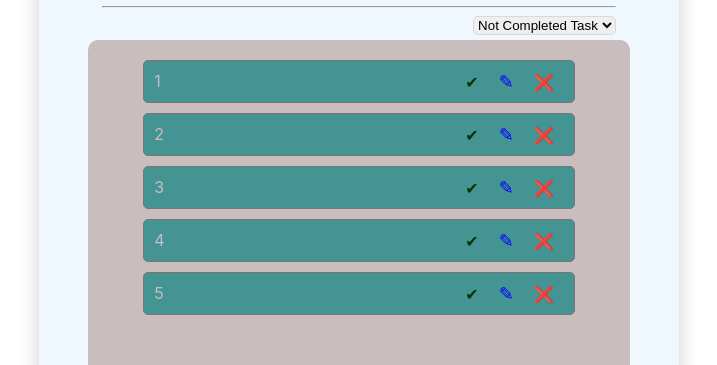
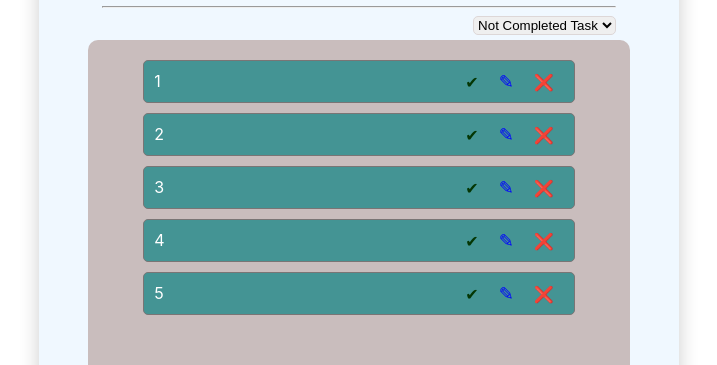
Before and after one commit to Naveed69/50-Day-challenge, a React (Create React App) app in the folder Project-33/new-to-do-list/: page / in a window 1280 px wide. Shown: the part 153-518 px from the top of the page, without its empty margins (281-998 px from the left). Built offline with nearby package versions, Linux system fonts and the light colour scheme.

Commit message:
added full functionality

```diff
--- a/Project-33/new-to-do-list/src/components/Card/Card.css
+++ b/Project-33/new-to-do-list/src/components/Card/Card.css
@@ -7,7 +7,7 @@
   justify-content: space-between;
   margin: 5px;
   background-color: rgb(68, 148, 148);
-  color: rgb(201, 189, 189);
+  color: white;
   padding: 10px;
 }
 
--- a/Project-33/new-to-do-list/src/components/Card/Card.jsx
+++ b/Project-33/new-to-do-list/src/components/Card/Card.jsx
@@ -1,10 +1,16 @@
 import { useState } from "react";
 import "./Card.css";
-const Card = ({ task, tasks, setTasks }) => {
+const Card = ({
+  task,
+  tasks,
+  setTasks,
+  completedTasks,
+  setComepletedTasks,
+  completed,
+}) => {
   const [edit, setEdit] = useState(false);
   const [editedValue, setEditedValue] = useState("");
   const [modal, setModal] = useState(false);
-  const [completedTasks, setComepletedTasks] = useState([]);
 
   const handleEdit = () => {
     setEdit(true);
@@ -44,12 +50,12 @@ const Card = ({ task, tasks, setTasks }) => {
     const comepletedtask = [...tasks].filter((t) =>
       task.id === t.id ? t : null
     );
-    setComepletedTasks([...completedTasks, comepletedtask]);
+    setComepletedTasks([...completedTasks, ...comepletedtask]);
     const updatedList = [...tasks].filter((t) => (task.id !== t.id ? t : null));
     setTasks(updatedList);
   };
 
-  console.log(completedTasks);
+  console.log(tasks);
 
   return (
     <div className="card">
@@ -60,11 +66,21 @@ const Card = ({ task, tasks, setTasks }) => {
           onChange={(e) => setEditedValue(e.target.value)}
           onKeyDown={(e) => e.key === "Enter" && handleSave()}
         />
+      ) : !completed ? (
+        <div>{task.task}</div>
       ) : (
-        <div>{task.task}</div>
+        <div
+          style={{
+            textDecoration: "line-through",
+            textDecorationColor: "black",
+          }}
+        >
+          {task.task}
+        </div>
       )}
       {!edit ? (
         <span>
+          {!completed ? (
             <span
               className="completedSymbol"
               title="Mark Completed"
@@ -72,6 +88,15 @@ const Card = ({ task, tasks, setTasks }) => {
             >
               &#10004;
             </span>
+          ) : (
+            <span
+              className="completedSymbol"
+              title="Mark Not Completed"
+              onClick={handleComepleted}
+            >
+              &#10149;
+            </span>
+          )}
           <span className="edit" title="Edit" onClick={handleEdit}>
             &#9998;
           </span>
--- a/Project-33/new-to-do-list/src/components/Display.jsx
+++ b/Project-33/new-to-do-list/src/components/Display.jsx
@@ -18,6 +18,8 @@ const Display = () => {
   const [filteredTask, setFilteredTask] = useState([]);
 
   const [pageNo, setPageNo] = useState(1);
+  const [completedTasks, setComepletedTasks] = useState([]);
+  const [showComleted, setShowCompleted] = useState(false);
 
   const handleClick = (e) => {
     e.preventDefault();
@@ -30,8 +32,12 @@ const Display = () => {
   useEffect(() => {
     const end = pageNo * 5;
     const start = end - 5;
-    setFilteredTask(tasks.slice(start, end));
-  }, [pageNo, tasks]);
+    if (!showComleted) {
+      setFilteredTask(tasks.slice(start, end));
+    } else {
+      setFilteredTask(completedTasks.slice(start, end));
+    }
+  }, [pageNo, tasks, completedTasks, showComleted]);
 
   const handlePrev = () => {
     setPageNo(pageNo - 1);
@@ -39,6 +45,11 @@ const Display = () => {
 
   const handleNext = () => {
     setPageNo(pageNo + 1);
+  };
+
+  const handleshow = (e) => {
+    setShowCompleted(e.target.value === "true");
+    setPageNo(1);
   };
 
   return (
@@ -50,14 +61,37 @@ const Display = () => {
         <button type="submit">Add</button>
       </form>
       <hr />
-      <select className="select">
-        <option>Not Completed Task</option>
-        <option>Completed Task</option>
+      <select
+        className="select"
+        value={showComleted}
+        onChange={(e) => handleshow(e)}
+      >
+        <option value={false}>Not Completed Task</option>
+        <option value={true}>Completed Task</option>
       </select>
       <div className="tasklist">
-        {filteredTask.map((task) => (
-          <Card key={task.id} task={task} tasks={tasks} setTasks={setTasks} />
-        ))}
+        {showComleted
+          ? filteredTask.map((task) => (
+              <Card
+                key={task.id}
+                task={task}
+                tasks={completedTasks}
+                setTasks={setComepletedTasks}
+                completedTasks={tasks}
+                setComepletedTasks={setTasks}
+                completed={true}
+              />
+            ))
+          : filteredTask.map((task) => (
+              <Card
+                key={task.id}
+                task={task}
+                tasks={tasks}
+                setTasks={setTasks}
+                completedTasks={completedTasks}
+                setComepletedTasks={setComepletedTasks}
+              />
+            ))}
       </div>
       <span className="btn">
         <button type="button" disabled={pageNo <= 1} onClick={handlePrev}>
@@ -66,7 +100,11 @@ const Display = () => {
         <span className="pageno">{pageNo}</span>
         <button
           type="button"
-          disabled={pageNo >= Math.ceil(tasks.length / 5)}
+          disabled={
+            showComleted
+              ? pageNo >= Math.ceil(completedTasks.length / 5)
+              : pageNo >= Math.ceil(tasks.length / 5)
+          }
           onClick={handleNext}
         >
           Next
```
Lines whose indentation alone changed are shown as unchanged.
